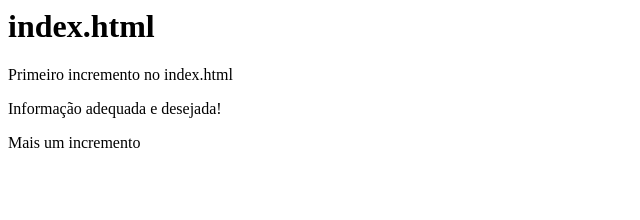
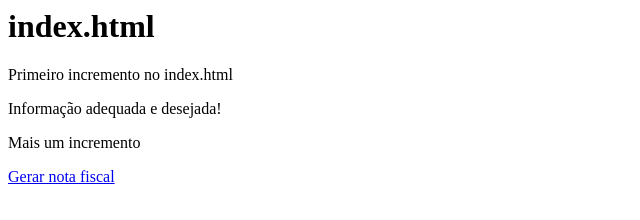
Before and after one commit to CrummenauerCA/GitPro, a plain HTML site: page index.html in a window 1280 px wide. Shown: the whole page, without its empty margins (0-640 px from the left). Drawn offline with Linux system fonts and the light colour scheme.

Commit message:
Adicionando link para nfe.html em index.html

```diff
--- a/index.html
+++ b/index.html
@@ -2,3 +2,5 @@
 <p>Primeiro incremento no index.html</p>
 <p>Informação adequada e desejada!</p>
 <p>Mais um incremento</p>
+
+<a href="./nfe.html">Gerar nota fiscal</a>
```
